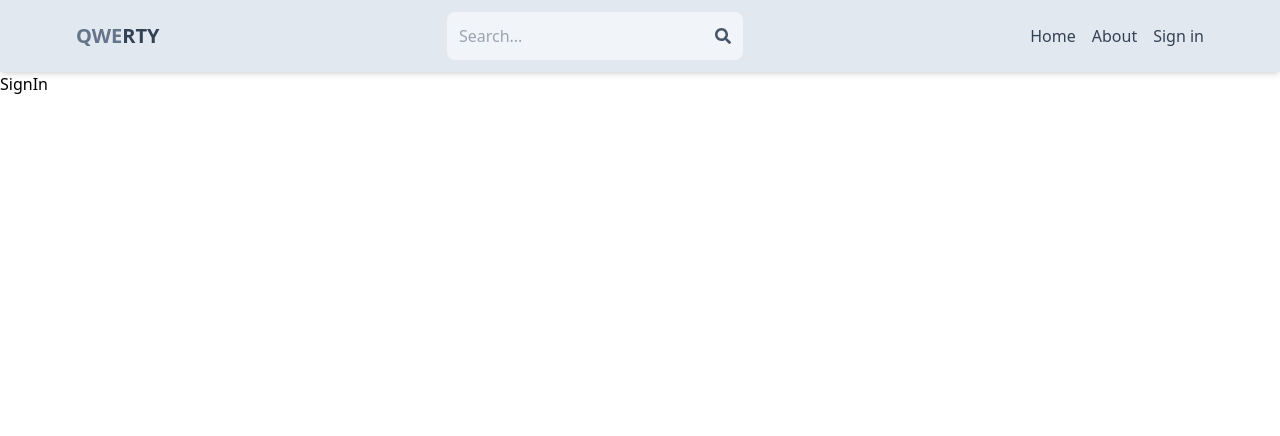
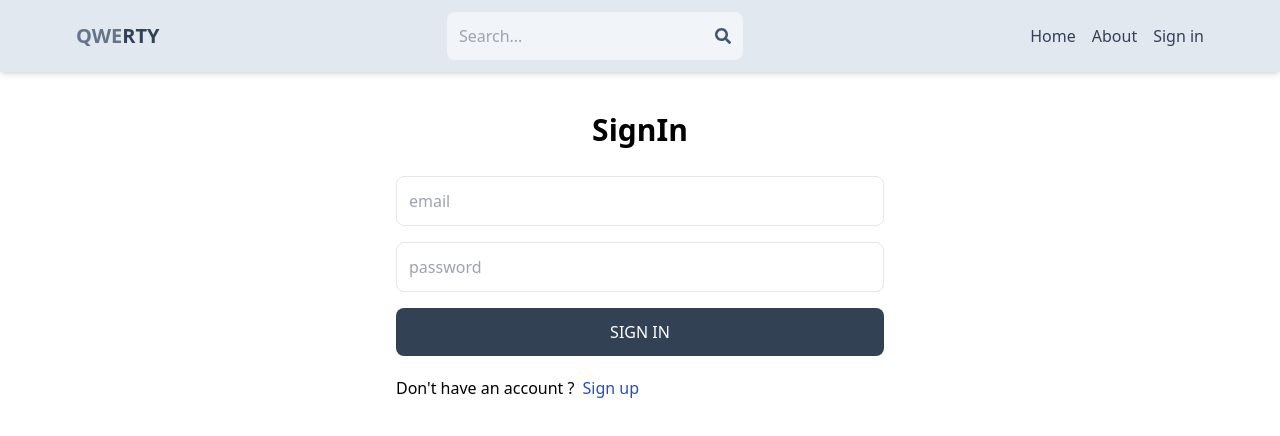
Before and after one commit to nivedyad08/mern-estate, a React (Vite) app in the folder client/: page /sign-in in a window 1280 px wide. Shown: the top 436 px of the page. Built offline with nearby package versions, Linux system fonts and the light colour scheme.

Commit message:
Complete signin page functionality

```diff
--- a/client/src/config/axios.js
+++ b/client/src/config/axios.js
@@ -3,6 +3,7 @@
 const api = axios.create({
   baseURL: "http://localhost:3000/api/",
   timeout: 2000,
+  withCredentials: true,
 });
 
 export default api;
--- a/client/src/pages/SignIn.jsx
+++ b/client/src/pages/SignIn.jsx
@@ -1,5 +1,73 @@
-import React from "react";
+import React, { useState } from "react";
+import { Link } from "react-router-dom";
+import axios from "../config/axios";
+import { useNavigate } from "react-router-dom";
 
 export default function SignIn() {
-  return <div>SignIn</div>;
+  const [formData, setFormData] = useState({});
+  const [error, setError] = useState(false);
+  const [loading, setLoading] = useState(false);
+  const navigate = useNavigate();
+
+  const handleChange = (e) => {
+    setFormData({
+      ...formData,
+      [e.target.id]: e.target.value,
+    });
+  };
+  const handleSubmit = async (e) => {
+    e.preventDefault();
+    setLoading(true);
+    try {
+      const res = await axios.post("auth/signin", formData);
+      console.log(res);
+      if (res.success == false) {
+        setLoading(false);
+        setError(res.message);
+        return;
+      }
+      setLoading(false);
+      setError(null);
+      navigate("/");
+    } catch (error) {
+      const { message } = error.response.data;
+      setLoading(false);
+      setError(message);
+    }
+  };
+
+  return (
+    <div className="p-3 max-w-lg mx-auto">
+      <h1 className="text-3xl text-center font-semibold my-7">SignIn</h1>
+      <form onSubmit={handleSubmit} className="flex flex-col gap-4 ">
+        <input
+          type="text"
+          placeholder="email"
+          className="border p-3 rounded-lg"
+          id="email"
+          onChange={handleChange}
+        />
+        <input
+          type="password"
+          placeholder="password"
+          className="border p-3 rounded-lg"
+          id="password"
+          onChange={handleChange}
+        />
+        <button
+          disabled={loading}
+          className="bg-slate-700 text-white p-3 rounded-lg uppercase hover:opacity-95 disabled:opacity-80"
+        >
+          {loading ? "Loading..." : "Sign In"}
+        </button>
+      </form>
+      <div className="flex gap-2 mt-5">
+        <p>Don't have an account ?</p>
+        <Link to={"/sign-up"}>
+          <span className="text-blue-700">Sign up</span>
+        </Link>
+      </div>
+      <p className="text-red-500">{error}</p>
+    </div>
+  );
 }
```
Also changed, not shown: 2 other files (tests, documents, lock files or other folders).
